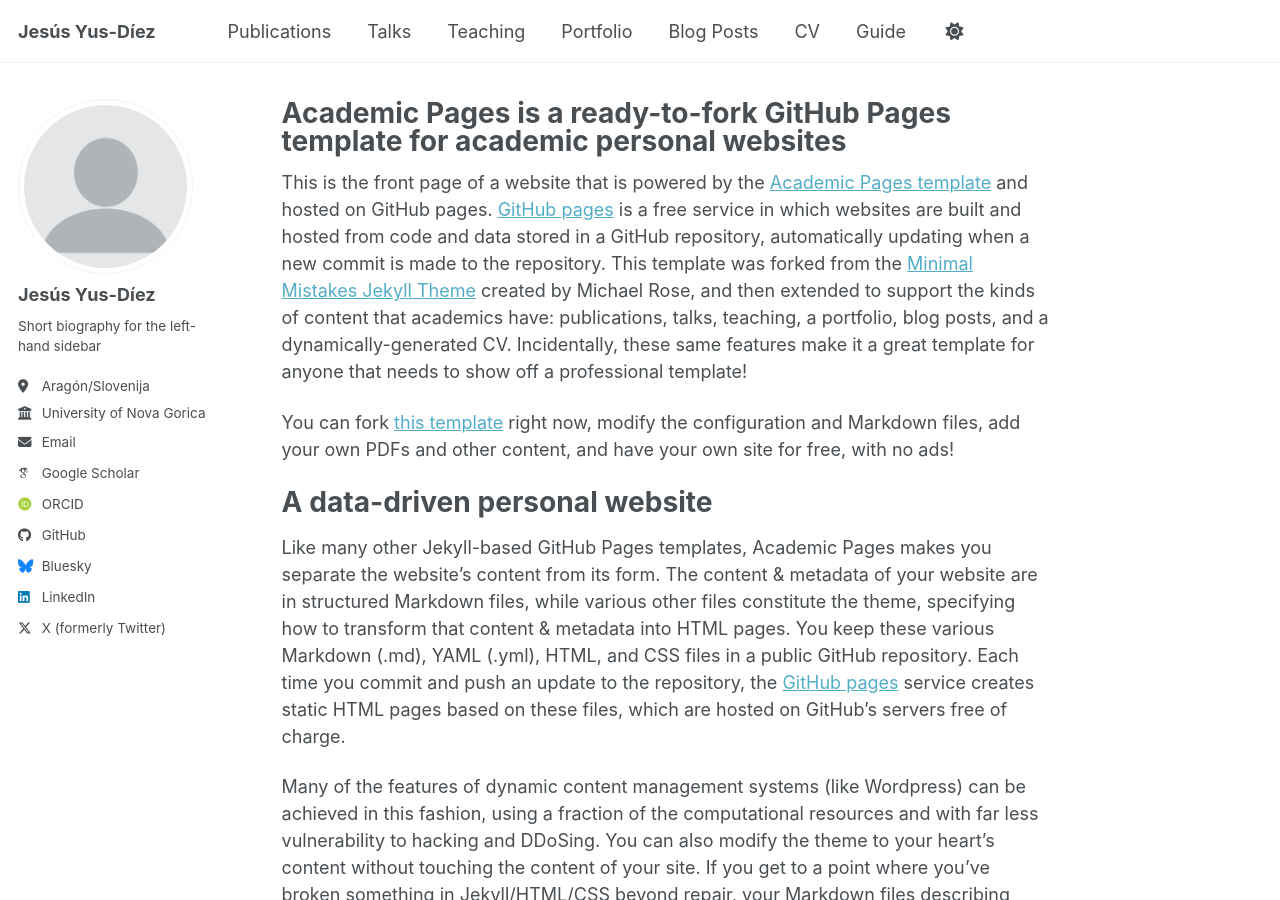
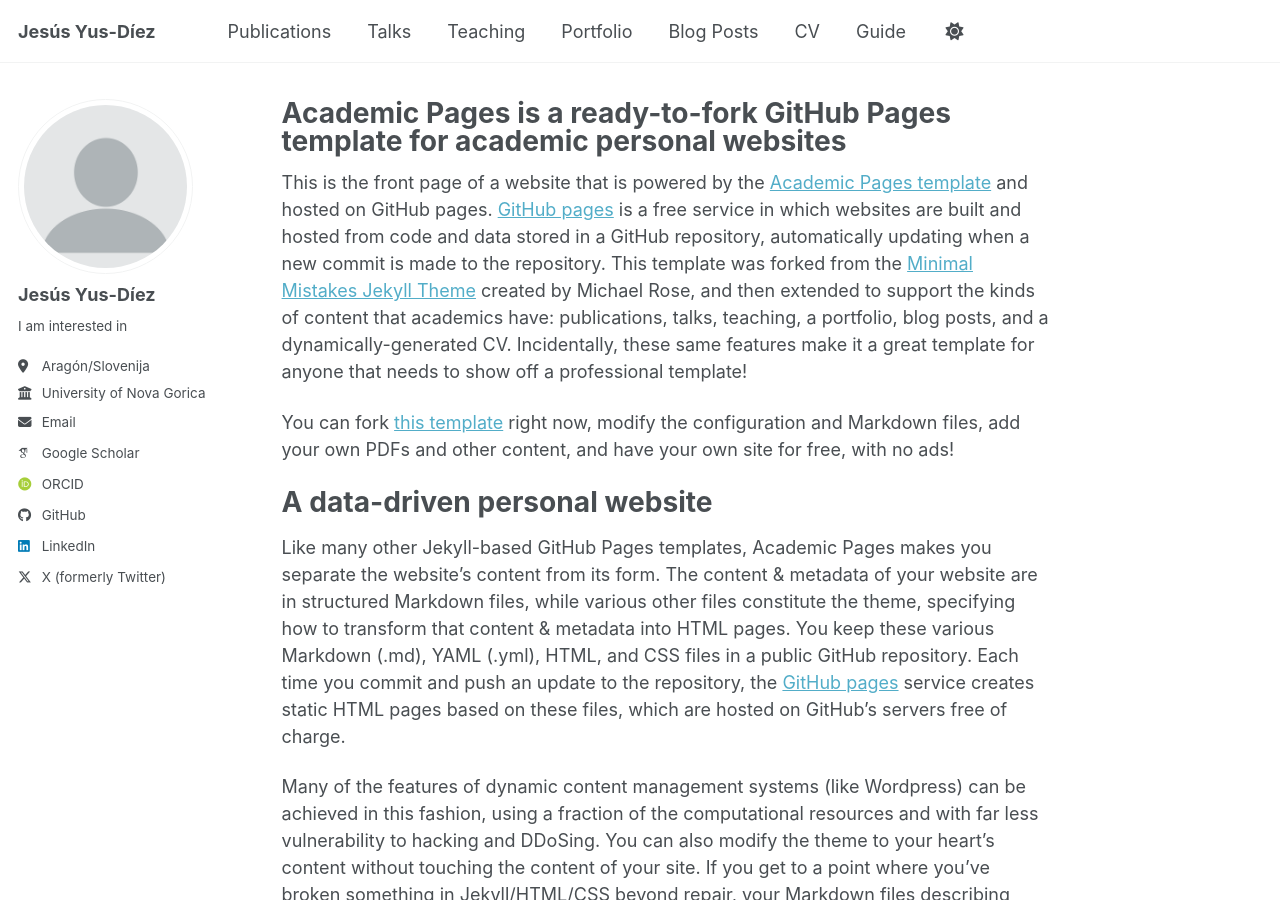
Before and after one commit to jyusdiez/jyusdiez.github.io, a Jekyll site: the page built from _pages/about.md, in a window 1280 px wide and 900 px high. Built offline with Jekyll 4.4.1, drawn with Linux system fonts in a browser that asks for light colours; some web fonts are replaced; a script bundle is joined from its source files by our own code; library files that are not in the unit come from our copies.

Commit message:
Modify bio and adjust Bluesky username entry
Updated biography and removed placeholder for Bluesky username.

```diff
--- a/_config.yml
+++ b/_config.yml
@@ -26,7 +26,8 @@
   avatar           : "profile.png"
   name             : "Jesús Yus-Díez"
   pronouns         : # example: "she/her"
-  bio              : "Short biography for the left-hand sidebar"
+  bio              : "I am interested in
+  "
   location         : "Aragón/Slovenija"
   employer         : "University of Nova Gorica"
   uri              : # URL
@@ -57,7 +58,8 @@
 
   # Social media
   artstation       : # Username
-  bluesky          : "bsky.app" # Replace this with you Bluesky username
+  bluesky          : # "bsky.app" # Replace this with you Bluesky username
+
   facebook         : # Username
   flickr           : # Username
   foursquare       : # Username
```
